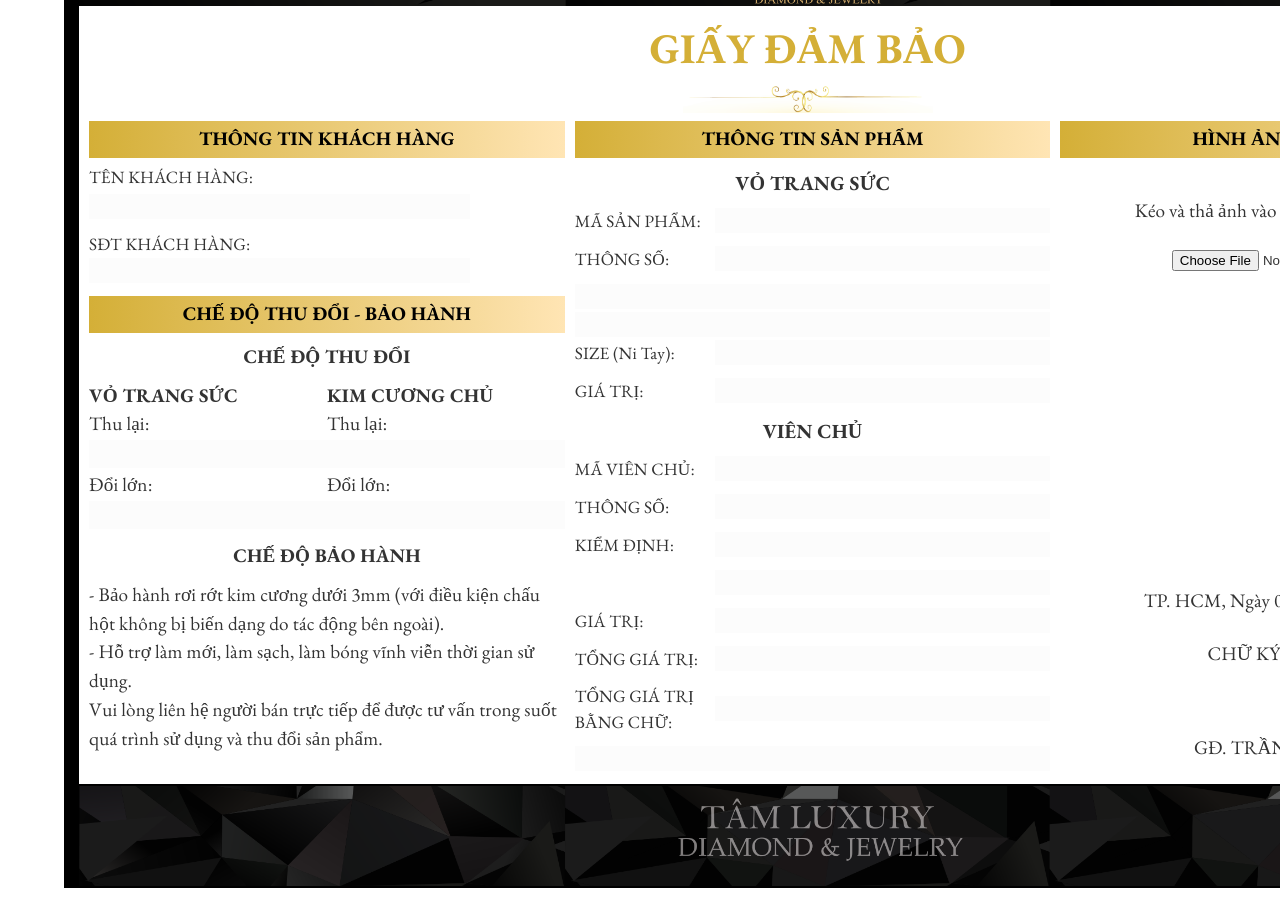
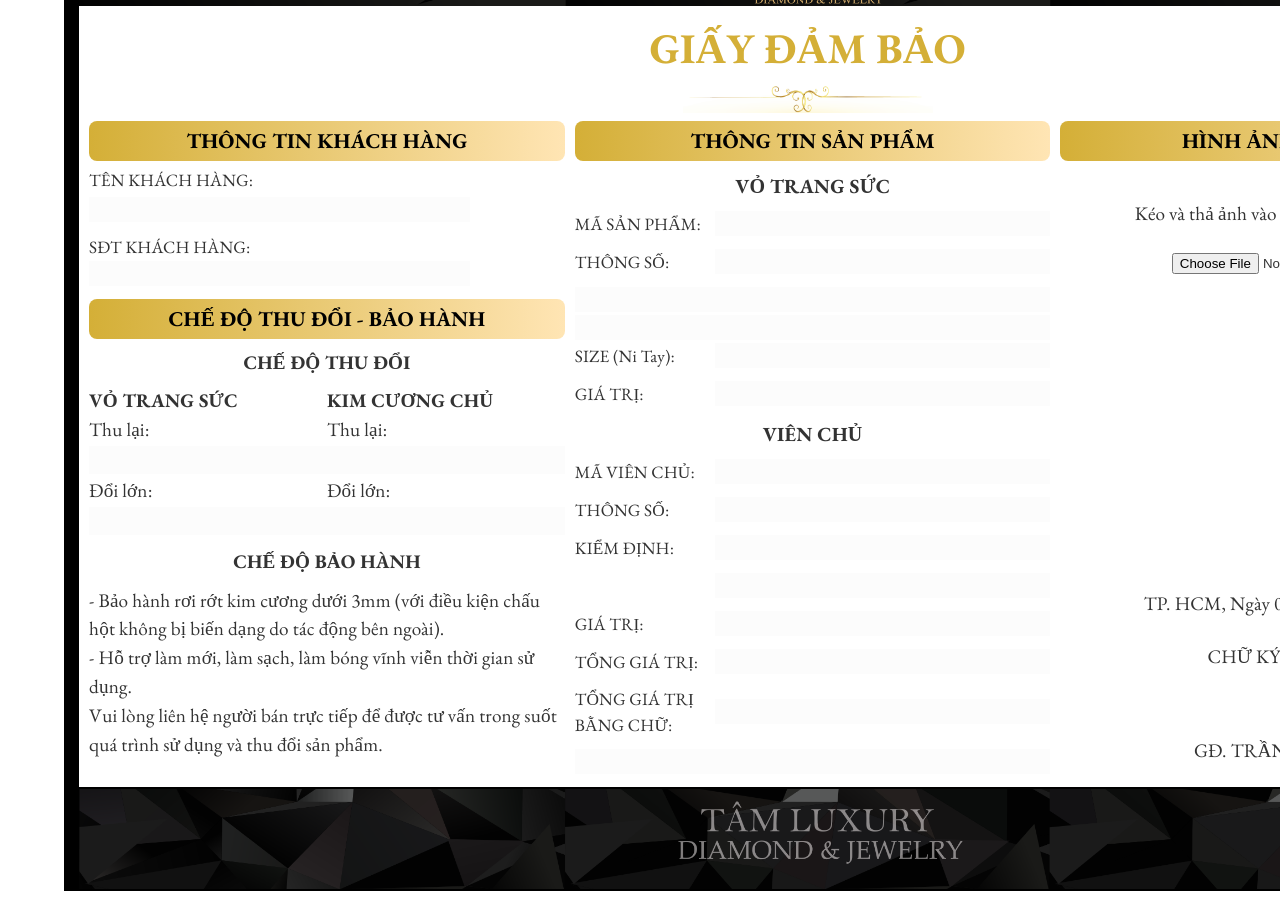
Before and after one commit to doankhoa126/fe_lx, a React (Create React App) app: page /printpage in a window 1280 px wide. Shown: the part 440-1355 px from the top of the page. Built offline with nearby package versions, Linux system fonts and the light colour scheme.

Commit message:
updatevr3

```diff
--- a/src/pages/printpage/Pagedeposit.js
+++ b/src/pages/printpage/Pagedeposit.js
@@ -446,8 +446,8 @@ const DepositDocument = () => {
                     height: '100px',
                 }}>
 
-                    <div style={{ marginTop: '2px', textAlign: 'right', marginRight: '10px' }}>
-                        <QRCodeCanvas value={qrData} size={82} />
+                    <div style={{ marginTop: '2px', textAlign: 'right', marginRight: '35px' }}>
+                        <QRCodeCanvas value={qrData} size={75} />
                     </div>
 
                 </div>
--- a/src/pages/printpage/Pageguarantee.js
+++ b/src/pages/printpage/Pageguarantee.js
@@ -116,10 +116,11 @@ const WarrantyDocument = () => {
         background: 'linear-gradient(to right, #D4AF37, #FFE5B4)',
         color: '#000',
         padding: '4px',
+        borderRadius:'8px',
         marginBottom: '5px',
         fontWeight: 'bold',
         textAlign: 'center',
-        fontSize: '1em',
+        fontSize: '1.1em',
     };
 
 
@@ -407,8 +408,8 @@ const WarrantyDocument = () => {
                 height: '100px',
             }}>
 
-                <div style={{ marginTop: '2px', textAlign: 'right', marginRight: '35px' }}>
-                    <QRCodeCanvas value={qrData} size={75} />
+                <div style={{ marginTop: '2px', textAlign: 'right', marginRight: '45px' }}>
+                    <QRCodeCanvas value={qrData} size={82} />
                 </div>
 
             </div>
```
